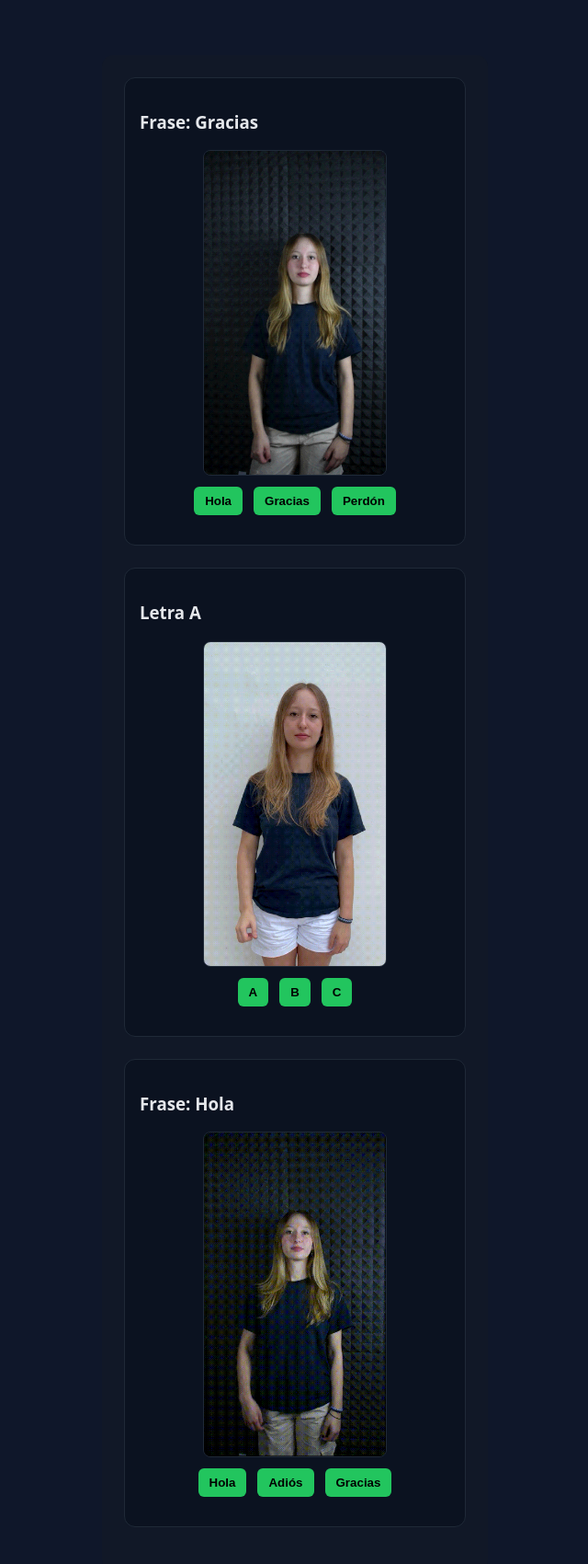
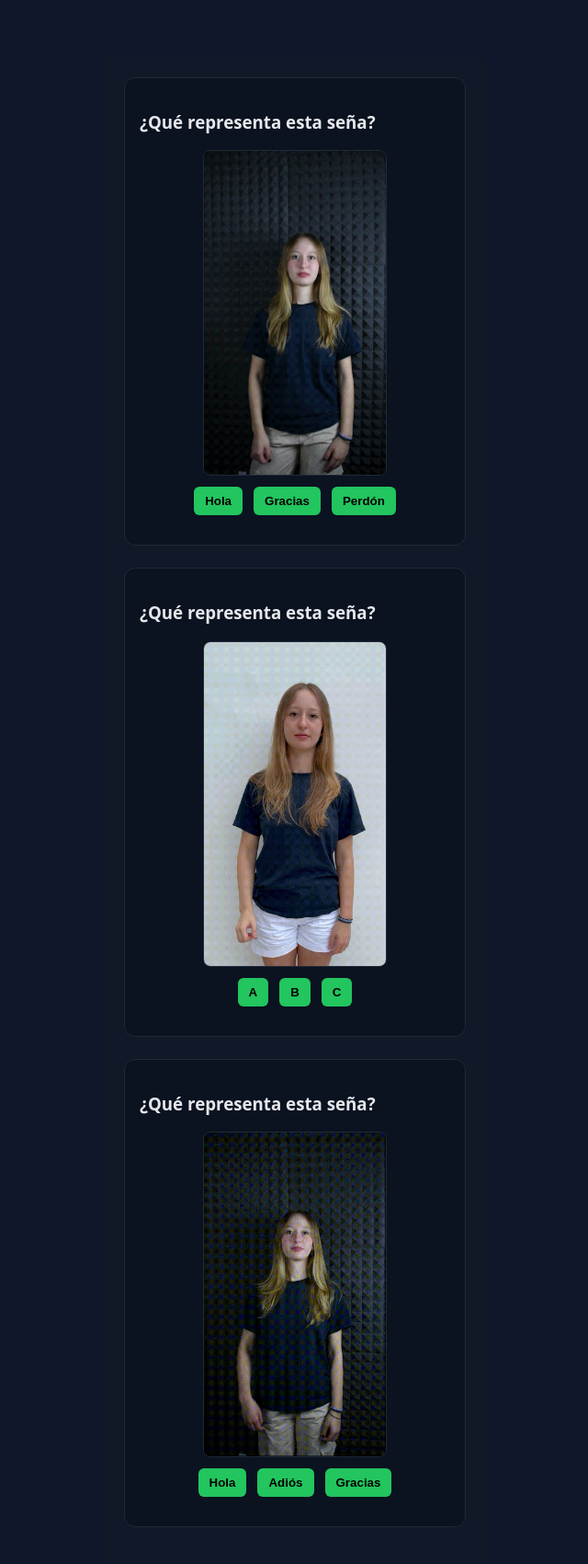
Before and after one commit to EliasOrellana437/PruebaProyecto, a Django app: page /mini-juego/ in a window 1280 px wide. Shown: the part 91-1791 px from the top of the page at 92% size, without its empty margins (319-959 px from the left). Run offline with Django 5.2, Linux system fonts and the light colour scheme.

Commit message:
cambio en el mensaje de juego

```diff
--- a/templates/core/mini_juego.html
+++ b/templates/core/mini_juego.html
@@ -17,7 +17,7 @@
   <section id="quiz-container">
     {% for p in preguntas %}
       <div class="quiz-item" data-respuesta="{{ p.respuesta }}">
-        <h3>{{ p.titulo }}</h3>
+        <h3>¿Qué representa esta seña?</h3>
         <div class="quiz-media">
           <img src="{% static p.media %}" alt="Seña de {{ p.titulo }}">
         </div>
```
Also changed, not shown: db.sqlite3.
